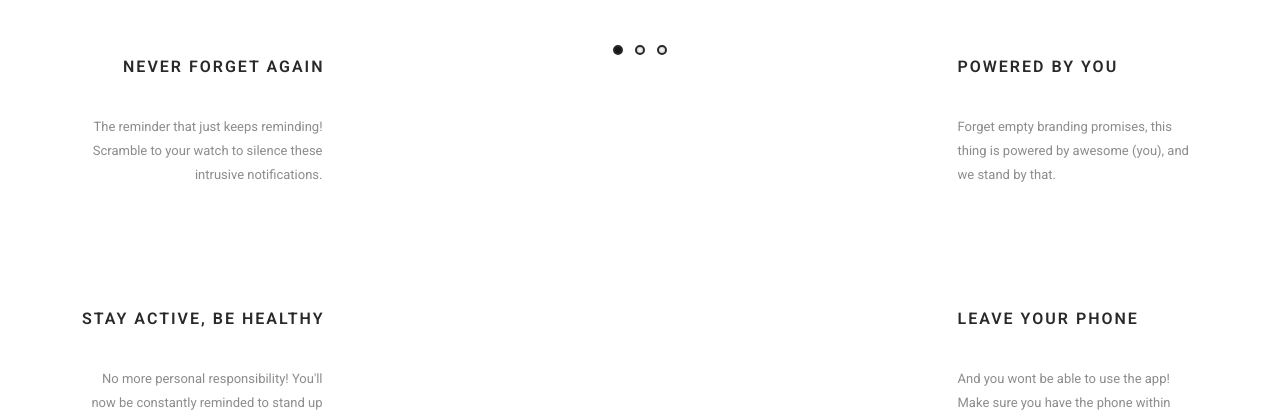
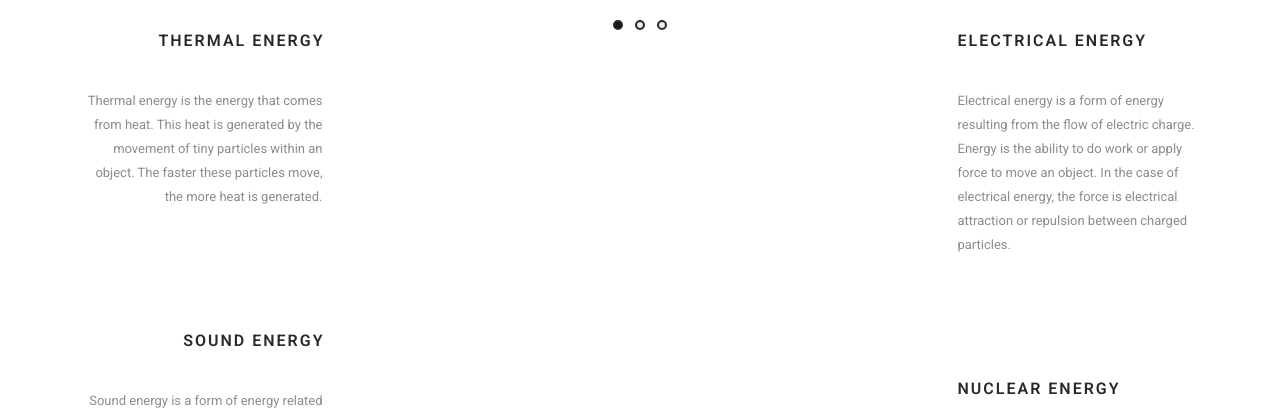
Before and after one commit to adi-rebellion/InnovationDay, a plain HTML site: page Energy.html in a window 1280 px wide. Shown: the part 2375-2792 px from the top of the page. Drawn offline with nearby package versions, Linux system fonts and the light colour scheme; files that its build step writes are made by us from their sources; a web font is replaced by a local one.

Commit message:
ENERYGYY

```diff
--- a/Energy.html
+++ b/Energy.html
@@ -658,7 +658,7 @@ h1 {color:red;}
                                Energy conservation is considered as a quick and economical way to solve the problem of power shortage as also a means of conserving the country’s finite sources of energy.
                             </p>
                             <a href="#">
-                                <img class="image-xs" alt="App Store" src="img/appstore.png" />
+                               <!-- <img class="image-xs" alt="App Store" src="img/appstore.png" />-->
                             </a>
                         </div>
                     </div>
@@ -738,29 +738,28 @@ to develop equitably.
                         </div>
                         <div class="col-md-3 col-md-pull-6">
                             <div class="mt80 mt-xs-80 text-right text-left-xs">
-                                <h5 class="uppercase bold mb16">Never forget again</h5>
+                                <h5 class="uppercase bold mb16">THERMAL ENERGY</h5>
                                 <p class="fade-1-4">
-                                    The reminder that just keeps reminding! Scramble to your watch to silence these intrusive notifications.
-                                </p>
+                                   Thermal energy is the energy that comes from heat. This heat is generated by the movement of tiny particles within an object. The faster these particles move, the more heat is generated.
                             </div>
                             <div class="mt80 mt-xs-0 text-right text-left-xs">
-                                <h5 class="uppercase bold mb16">Stay active, be healthy</h5>
+                                <h5 class="uppercase bold mb16">SOUND ENERGY</h5>
                                 <p class="fade-1-4">
-                                    No more personal responsibility! You'll now be constantly reminded to stand up and move around.
+                                   Sound energy is a form of energy related with the vibration of matter. The SI unit of sound energy is the joule. Sound is a mechanical wave and as such consists physically in oscillatory elastic compression and in oscillatory displacement of a fluid.
                                 </p>
                             </div>
                         </div>
                         <div class="col-md-3">
                             <div class="mt80 mt-xs-0">
-                                <h5 class="uppercase bold mb16">Powered by you</h5>
+                                <h5 class="uppercase bold mb16">ELECTRICAL ENERGY</h5>
                                 <p class="fade-1-4">
-                                    Forget empty branding promises, this thing is powered by awesome (you), and we stand by that.
+                                   Electrical energy is a form of energy resulting from the flow of electric charge. Energy is the ability to do work or apply force to move an object. In the case of electrical energy, the force is electrical attraction or repulsion between charged particles.
                                 </p>
                             </div>
                             <div class="mt80 mt-xs-0">
-                                <h5 class="uppercase bold mb16">Leave your phone</h5>
+                                <h5 class="uppercase bold mb16">NUCLEAR ENERGY</h5>
                                 <p class="fade-1-4">
-                                    And you wont be able to use the app! Make sure you have the phone within close proximity at all times!
+                                   Nuclear power is the use of nuclear reactions that release nuclear energy to generate heat, which most frequently is then used in steam turbines to produce electricity in a nuclear power plant. As a nuclear technology, nuclear power can be obtained from nuclear fission, nuclear decay and nuclear fusion reactions.
                                 </p>
                             </div>
                         </div>
```
